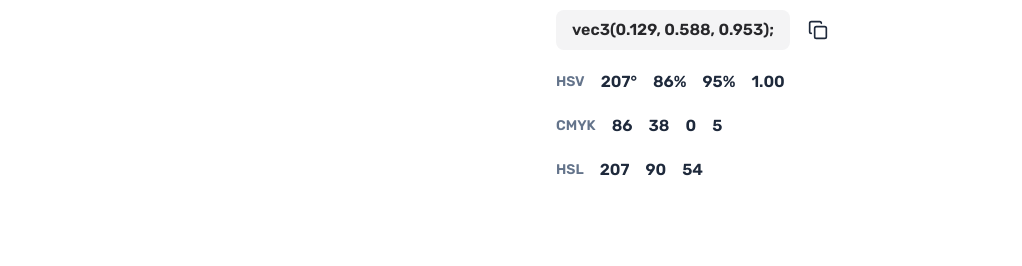
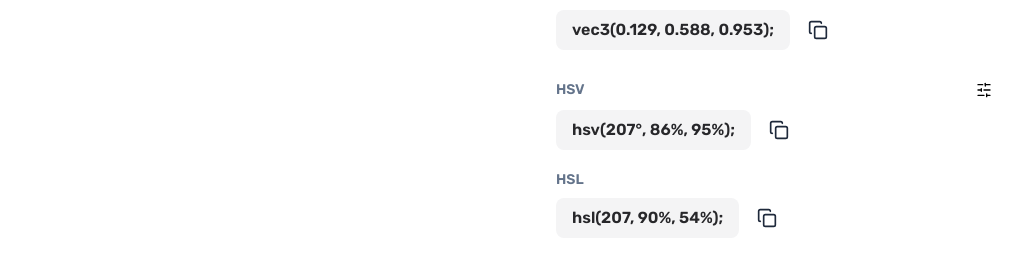
Before and after one commit to soumakkdev/hue-picker, a React (Vite) app: page / in a window 1280 px wide. Shown: the part 306-572 px from the top of the page, without its empty margins (116-1138 px from the left). Built offline with nearby package versions, Linux system fonts and the light colour scheme.

Commit message:
hsv color controls added

```diff
--- a/src/components/ColorInfo.tsx
+++ b/src/components/ColorInfo.tsx
@@ -3,6 +3,8 @@ import { ColorContext } from '../lib/ColorContext'
 import { rgbToCmyk, rgbToHsl } from '../utils/helpers'
 import GLSLControls from './GLSLControls'
 import RGBControls from './RGBControls'
+import HSVControls from './HSVControls'
+import ColorCodeDisplay from '../lib/ColorCodeDisplay'
 
 export default function ColorInfo() {
 	const { color } = useContext(ColorContext)
@@ -22,27 +24,19 @@ export default function ColorInfo() {
 
 			<RGBControls />
 			<GLSLControls />
+			<HSVControls />
 
-			<div className="flex items-center gap-4">
-				<p className="text-slate-500 font-semibold uppercase text-sm">HSV</p>
-				<p className="text-slate-800 font-semibold">{color.hsv.h.toFixed(0)}°</p>
-				<p className="text-slate-800 font-semibold">{color.hsv.s.toFixed(0)}%</p>
-				<p className="text-slate-800 font-semibold">{color.hsv.v.toFixed(0)}%</p>
-				<p className="text-slate-800 font-semibold">{color.hsv.a.toFixed(2)}</p>
-			</div>
-
-			<div className="flex items-center gap-4">
+			{/* <div className="flex items-center gap-4">
 				<p className="text-slate-500 font-semibold uppercase text-sm">cmyk</p>
 				<p className="text-slate-800 font-semibold">{cmyk.c}</p>
 				<p className="text-slate-800 font-semibold">{cmyk.m}</p>
 				<p className="text-slate-800 font-semibold">{cmyk.y}</p>
 				<p className="text-slate-800 font-semibold">{cmyk.k}</p>
-			</div>
-			<div className="flex items-center gap-4">
-				<p className="text-slate-500 font-semibold uppercase text-sm">hsl</p>
-				<p className="text-slate-800 font-semibold">{hsl.h}</p>
-				<p className="text-slate-800 font-semibold">{hsl.s}</p>
-				<p className="text-slate-800 font-semibold">{hsl.l}</p>
+			</div> */}
+
+			<div className="">
+				<p className="text-slate-500 font-semibold uppercase text-sm mb-2">hsl</p>
+				<ColorCodeDisplay text={`hsl(${hsl.h}, ${hsl.s}%, ${hsl.l}%);`} />
 			</div>
 		</div>
 	)
--- /dev/null
+++ b/src/components/HSVControls.tsx
@@ -0,0 +1,89 @@
+import { SlidersHorizontal } from 'lucide-react'
+import { useContext } from 'react'
+import ColorCodeDisplay from '../lib/ColorCodeDisplay'
+import { ColorContext } from '../lib/ColorContext'
+import { ColorUtils } from '../lib/ColorUtils'
+import { Accordion, AccordionContent, AccordionItem, AccordionTrigger } from '../ui/accordion'
+import { HUE_MAX, PCT_MAX } from '../utils/const'
+import { formatHSV } from '../utils/helpers'
+import Controls from './Controls'
+
+export default function HSVControls() {
+	const { color, setColor } = useContext(ColorContext)
+
+	function handleInputChange(key: string, value: string) {
+		let parsedValue
+		if (key === 'a') {
+			parsedValue = value ? parseFloat(value) : 0
+		} else if (key === 'h') {
+			parsedValue = value ? parseInt(value) : 0
+			if (parsedValue > HUE_MAX) {
+				parsedValue = HUE_MAX
+			}
+		} else {
+			parsedValue = value ? parseInt(value) : 0
+			if (parsedValue > PCT_MAX) {
+				parsedValue = PCT_MAX
+			}
+		}
+
+		setColor(ColorUtils.convert('hsv', Object.assign(color.hsv, { [key]: parsedValue })))
+	}
+
+	function handleSliderChange(key: string, value: number) {
+		setColor(ColorUtils.convert('hsv', Object.assign(color.hsv, { [key]: value })))
+	}
+
+	return (
+		<div className="">
+			<Accordion type="single" collapsible>
+				<AccordionItem value="hsv">
+					<AccordionTrigger className="py-1">
+						<p className="text-slate-500 font-semibold uppercase text-sm">HSV</p>
+
+						<button className="hover:bg-zinc-100 h-8 w-8 rounded-full grid place-content-center">
+							<SlidersHorizontal className="h-4 w-4" />
+						</button>
+					</AccordionTrigger>
+
+					<AccordionContent className="space-y-4 p-2">
+						<Controls
+							max={HUE_MAX}
+							step={1}
+							value={Math.round(color.hsv.h).toFixed(0)}
+							title="Hue"
+							handleInputChange={(value) => handleInputChange('h', value)}
+							handleSliderChange={(value) => handleSliderChange('h', value)}
+						/>
+						<Controls
+							max={PCT_MAX}
+							step={1}
+							value={Math.round(color.hsv.s).toFixed(0)}
+							title="Saturation"
+							handleInputChange={(value) => handleInputChange('s', value)}
+							handleSliderChange={(value) => handleSliderChange('s', value)}
+						/>
+						<Controls
+							max={PCT_MAX}
+							step={1}
+							value={Math.round(color.hsv.v).toFixed(0)}
+							title="Value"
+							handleInputChange={(value) => handleInputChange('v', value)}
+							handleSliderChange={(value) => handleSliderChange('v', value)}
+						/>
+						<Controls
+							max={1}
+							step={0.001}
+							value={`${color.hsv.a === 0 || color.hsv.a === 1 ? color.hsv.a : color.hsv.a.toFixed(2)}`}
+							title="Alpha"
+							handleInputChange={(value) => handleInputChange('a', value)}
+							handleSliderChange={(value) => handleSliderChange('a', value)}
+						/>
+					</AccordionContent>
+				</AccordionItem>
+			</Accordion>
+
+			<ColorCodeDisplay text={formatHSV(color.hsv)} />
+		</div>
+	)
+}
--- a/src/utils/const.ts
+++ b/src/utils/const.ts
@@ -3,3 +3,5 @@ export const initialColor = '#2196f3'
 export const MIN = 0
 export const RGB_MAX = 255
 export const GLSL_MAX = 1
+export const HUE_MAX = 360
+export const PCT_MAX = 100
--- a/src/utils/helpers.ts
+++ b/src/utils/helpers.ts
@@ -100,6 +100,14 @@ export function formatRGB(rgb: IColor['rgb']) {
 	return `rgb(${r}, ${g}, ${b});`
 }
 
+export function formatHSV(hsv: IColor['hsv']) {
+	const h = Math.round(hsv.h).toFixed(0)
+	const s = Math.round(hsv.s).toFixed(0)
+	const v = Math.round(hsv.v).toFixed(0)
+	const a = hsv.a.toFixed(0)
+	return `hsv(${h}°, ${s}%, ${v}%);`
+}
+
 export function formatGLSL(color: IColor['glsl']) {
 	const x = color.x.toFixed(3)
 	const y = color.y.toFixed(3)
```
